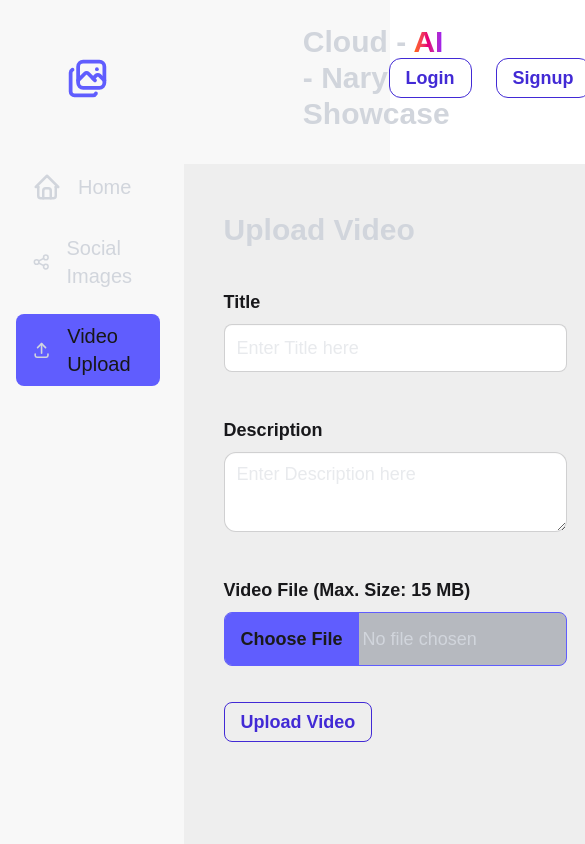
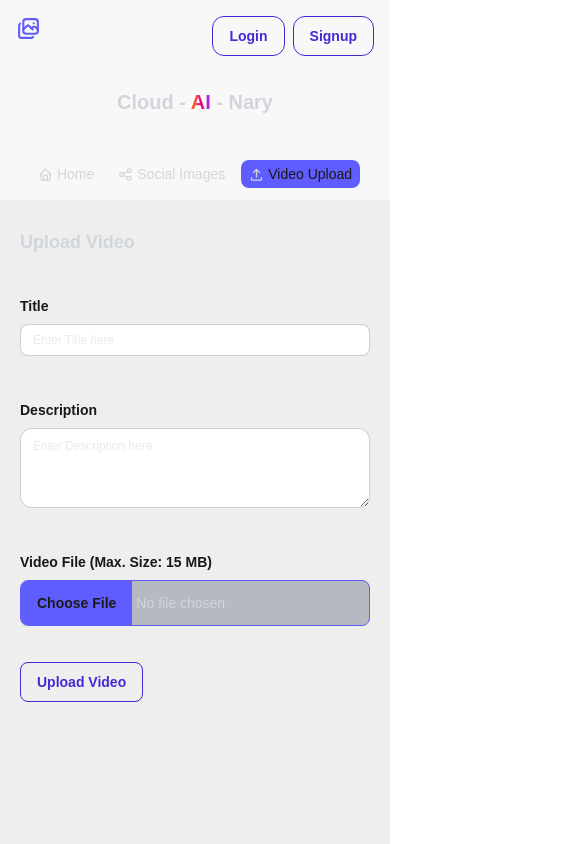
Before and after one commit to aadityaverma06/Cloud-AI-Nary-Media-Processing-System-Next.js-Full-Stack, a Next.js app: page /video-upload in a window 390 px wide. Shown: the top 844 px of the page, 585 px wide, since content can reach past the window. Built offline with nearby package versions, Linux system fonts and the light colour scheme; no server answers.

Commit message:
Make UI Responsive

```diff
--- a/src/app/(home)/home/page.jsx
+++ b/src/app/(home)/home/page.jsx
@@ -30,14 +30,14 @@ function Home() {
 
   return (
     <div className="min-h-screen p-8 flex flex-col gap-4 text-gray-300 relative">
-      <h2 className="text-3xl font-bold">
+      <h2 className="text-xl sm:text-2xl md:text-3xl font-bold">
         {videoList === null || videoList?.length === 0
           ? "No Videos Found"
           : videoList?.length === 1
           ? "1 Video"
           : `${videoList?.length} Videos`}
       </h2>
-      <div className="flex gap-4 flex-wrap">
+      <div className="flex gap-4 flex-wrap justify-center">
         {videoList != null ? (
           videoList.map((video) => (
             <VideoCard video={video} key={video.publicId} />
--- a/src/app/(home)/layout.jsx
+++ b/src/app/(home)/layout.jsx
@@ -28,43 +28,95 @@ function Layout({ children }) {
     }
   }
   return (
-    <div className="grid grid-cols-[auto_1fr] grid-rows-[auto_1fr] gap-6 min-h-screen pt-4 pl-4 bg-base-200 text-gray-300">
-      <div className="col-start-1 row-start-1 flex justify-center items-center">
+    <div className="grid grid-cols-[auto_1fr] grid-rows-[auto_1fr] gap-3 md:gap-6 min-h-screen pt-4 lg:pl-4 bg-base-200 text-gray-300">
+      <div className="col-start-1 row-start-1 flex justify-center items-start md:items-center pl-4 lg:pl-0">
         <IconLibraryPhoto
           size={45}
           color={"#605dfe"}
-          className="cursor-pointer"
+          className="cursor-pointer hidden md:block"
+        />
+        <IconLibraryPhoto
+          size={35}
+          color={"#605dfe"}
+          className="cursor-pointer hidden sm:block md:hidden"
+        />
+        <IconLibraryPhoto
+          size={25}
+          color={"#605dfe"}
+          className="cursor-pointer block sm:hidden"
         />
       </div>
-      <div className="col-start-2 row-start-1 grid grid-cols-3 justify-items-end">
-        <div></div>
+      <div className="col-span-2 lg:col-span-1 col-start-1 row-start-2 flex flex-row lg:flex-col gap-2 sm:gap-4 justify-center lg:justify-start mt-6 md:mt-0">
+        <NavLink href="/home">
+          <IconHome size={30} color={"#d1d5dc"} className="hidden md:block" />
+          <IconHome
+            size={20}
+            color={"#d1d5dc"}
+            className="hidden sm:block md:hidden"
+          />
+          <IconHome size={15} color={"#d1d5dc"} className="block sm:hidden" />
+          Home
+        </NavLink>
+        <NavLink href="/social-images">
+          <IconShare size={30} color={"#d1d5dc"} className="hidden md:block" />
+          <IconShare
+            size={20}
+            color={"#d1d5dc"}
+            className="hidden sm:block md:hidden"
+          />
+          <IconShare size={15} color={"#d1d5dc"} className="block sm:hidden" />
+          Social Images
+        </NavLink>
+        <NavLink href="/video-upload">
+          <IconUpload size={30} color={"#d1d5dc"} className="hidden md:block" />
+          <IconUpload
+            size={20}
+            color={"#d1d5dc"}
+            className="hidden sm:block md:hidden"
+          />
+          <IconUpload size={15} color={"#d1d5dc"} className="block sm:hidden" />
+          Video Upload
+        </NavLink>
+      </div>
+      <div className="col-start-1 md:col-start-2 row-start-1 flex items-center gap-y-6 md:gap-y-0 md:justify-between flex-col md:flex-row md:pr-0 col-span-2 md:col-span-1">
         <h1
-          className="text-3xl font-bold cursor-pointer hover:bg-gray-800 transition duration-200 px-4 py-2 rounded-lg"
+          className="text-xl sm:text-2xl md:text-3xl font-bold cursor-pointer hover:bg-gray-800 transition duration-200 px-4 py-2 rounded-lg order-2 md:order-1 "
           onClick={() => router.push("/")}
         >
           Cloud -{" "}
           <span className="bg-clip-text font-bold bg-gradient-to-r text-transparent  from-orange-500 via-pink-600 to-purple-600">
             AI
           </span>{" "}
-          - Nary Showcase
+          - Nary
         </h1>
         {user ? (
-          <div className="flex items-center justify-between gap-4 pr-4">
-            <img src={user.imageUrl} className="w-10 h-10 rounded-full" />
-            <h3 className="text-xl">{userEmail}</h3>
+          <div className="flex items-center md:justify-between gap-2 md:gap-4 pr-4 order-1 md:order-2 self-end md:self-center">
+            <img
+              src={user.imageUrl}
+              className="w-5 h-5 sm:w-7 sm:h-7 lg:w-10 lg:h-10 rounded-full"
+            />
+            <h3 className="text-base md:text-xl">{userEmail}</h3>
             <IconLogout
               size={30}
               color={isLogoutButtonHovered ? "#605dfe" : "#605dfeb3"}
               onClick={handleLogout}
-              className="cursor-pointer transition duration-200"
+              className="cursor-pointer transition duration-200 hidden md:block"
+              onMouseEnter={() => setIsLogoutButtonHovered(true)}
+              onMouseLeave={() => setIsLogoutButtonHovered(false)}
+            />
+            <IconLogout
+              size={20}
+              color={isLogoutButtonHovered ? "#605dfe" : "#605dfeb3"}
+              onClick={handleLogout}
+              className="cursor-pointer transition duration-200 block md:hidden"
               onMouseEnter={() => setIsLogoutButtonHovered(true)}
               onMouseLeave={() => setIsLogoutButtonHovered(false)}
             />
           </div>
         ) : (
-          <div className="flex gap-2 items-center">
+          <div className="flex gap-2 items-center text-base md:text-lg md:justify-between md:gap-4 pr-4 order-1 md:order-2 self-end md:self-center">
             <button
-              className="btn btn-outline btn-primary w-max rounded-xl text-lg mr-4"
+              className="btn btn-outline btn-primary w-max rounded-xl"
               onClick={() => {
                 router.push("/login");
               }}
@@ -72,7 +124,7 @@ function Layout({ children }) {
               Login
             </button>
             <button
-              className="btn btn-outline btn-primary w-max rounded-xl text-lg mr-4"
+              className="btn btn-outline btn-primary w-max rounded-xl"
               onClick={() => {
                 router.push("/signup");
               }}
@@ -82,21 +134,10 @@ function Layout({ children }) {
           </div>
         )}
       </div>
-      <div className="col-start-1 row-start-2 flex flex-col gap-4">
-        <NavLink href="/home">
-          <IconHome size={30} color={"#d1d5dc"} />
-          Home
-        </NavLink>
-        <NavLink href="/social-images">
-          <IconShare size={30} color={"#d1d5dc"} />
-          Social Images
-        </NavLink>
-        <NavLink href="/video-upload">
-          <IconUpload size={30} color={"#d1d5dc"} />
-          Video Upload
-        </NavLink>
+
+      <div className="col-span-2 lg:col-span-1 col-start-1 lg:col-start-2 row-start-3 lg:row-start-2 bg-base-300 ">
+        {children}
       </div>
-      <div className="col-start-2 row-start-2 bg-base-300 ">{children}</div>
     </div>
   );
 }
--- a/src/app/(home)/video-upload/page.jsx
+++ b/src/app/(home)/video-upload/page.jsx
@@ -44,43 +44,48 @@ function VideoUpload() {
   }
 
   return (
-    <div className="max-h-screen p-10 text-gray-300">
+    <div className="min-h-screen p-5 md:p-10 text-gray-300">
       <div className="flex flex-col gap-8">
-        <h2 className="text-3xl pt-2 font-bold">Upload Video</h2>
+        <h2 className="text-lg sm:text-2xl md:text-3xl pt-2 font-bold">
+          Upload Video
+        </h2>
         <fieldset className="fieldset">
-          <legend className="fieldset-legend text-lg">Title</legend>
+          <legend className="fieldset-legend text-sm sm:text-base md:text-lg">
+            Title
+          </legend>
           <input
             type="text"
-            className="input input-lg w-full
-            !rounded-lg"
+            className="input input-sm sm:input-md md:input-lg w-full !rounded-lg"
             placeholder="Enter Title here"
             value={title}
             onChange={(e) => setTitle(e.target.value)}
           />
         </fieldset>
         <fieldset className="fieldset">
-          <legend className="fieldset-legend text-lg">Description</legend>
+          <legend className="fieldset-legend text-sm sm:text-base md:text-lg">
+            Description
+          </legend>
           <textarea
-            className="textarea textarea-lg w-full rounded-xl"
+            className="textarea textarea-sm sm:textarea-md md:textarea-lg w-full rounded-xl"
             placeholder="Enter Description here"
             value={description}
             onChange={(e) => setDescription(e.target.value)}
           ></textarea>
         </fieldset>
         <fieldset className="fieldset">
-          <legend className="fieldset-legend text-lg">
+          <legend className="fieldset-legend text-sm sm:text-base md:text-lg  ">
             Video File (Max. Size: 15 MB)
           </legend>
           <input
             type="file"
-            className="file:bg-[#605dfe] file:text-[#1a1a1a] cursor-pointer file:px-4 file:py-3 file:font-bold rounded-lg border-1 border-[#605dfe] bg-gray-700/30 text-lg"
+            className="file:bg-[#605dfe] file:text-[#1a1a1a] cursor-pointer file:px-4 file:py-3 file:font-bold rounded-lg border-1 border-[#605dfe] bg-gray-700/30 text-sm sm:text-base md:text-lg  "
             onChange={(e) => setVideoFile(e.target.files[0])}
             ref={videoRef}
           />
         </fieldset>
         {!isUploading && (
           <button
-            className="btn btn-primary btn-outline w-max text-lg !rounded-lg"
+            className="btn btn-primary btn-outline w-max text-sm sm:text-base md:text-lg   !rounded-lg"
             onClick={handleVideoFileUpload}
           >
             Upload Video
--- a/src/app/layout.js
+++ b/src/app/layout.js
@@ -15,7 +15,7 @@ const geistMono = Geist_Mono({
 });
 
 export const metadata = {
-  title: "Create Next App",
+  title: "Cloud-AI-Nary Media Utility System ",
   description: "Generated by create next app",
 };
 
--- a/src/app/utils/navLinkTag.js
+++ b/src/app/utils/navLinkTag.js
@@ -12,9 +12,9 @@ export function NavLink({ href, children }) {
     <Link
       href={href}
       className={cn(
-        "flex gap-4 px-4 py-2 transition duration-200 hover:bg-gray-700/30 rounded-lg text-xl items-center",
+        "flex gap-1 sm:gap-2 md:gap-4 px-2 py-1 lg:px-4 lg:py-2 transition duration-200 hover:bg-gray-700/30 rounded-lg text-sm sm:text-lg md:text-xl items-center",
         isActive &&
-          "bg-[#605dfe] text-foreground rounded-lg px-4 py-2 hover:bg-gray-800 transition duration-200 w-[100%]"
+          "bg-[#605dfe] text-foreground rounded-lg px-2 py-1 lg:px-4 lg:py-2 hover:bg-gray-800 transition duration-200"
       )}
     >
       {children}
--- a/src/components/VideoCard.jsx
+++ b/src/components/VideoCard.jsx
@@ -71,7 +71,7 @@ function VideoCard({ video }) {
   }, [isPreviewReady, isHovered]);
   return (
     <div
-      className="flex flex-col gap-4 w-[393px] rounded-xl bg-gray-800/40 overflow-hidden shadow-[0_0_15px_0_rgba(0,0,0,0.6)] hover:translate-y-[-10px] transition duration-200"
+      className="flex flex-col gap-4 w-[339px] xl:w-[393px] rounded-xl bg-gray-800/40 overflow-hidden shadow-[0_0_15px_0_rgba(0,0,0,0.6)] hover:translate-y-[-10px] transition duration-200"
       onMouseEnter={() => setIsHovered(true)}
       onMouseLeave={() => setIsHovered(false)}
     >
@@ -97,10 +97,10 @@ function VideoCard({ video }) {
           <h2 className="text-xl">{video.title}</h2>
           <h3 className="text-base text-gray-400">{video.description}</h3>
         </div>
-        <p className="text-base text-gray-400">{`Uploaded ${dateFormatter(
+        <p className="text-base text-right text-gray-400">{`Uploaded ${dateFormatter(
           video.createdAt
         )}`}</p>
-        <div className="flex gap-24">
+        <div className="flex justify-between">
           <div className="flex gap-2 items-center">
             <IconFileUpload size={30} color={"#605dfe"} />
             <div className="flex flex-col gap-2 text-sm">
```
Also changed, not shown: src/app/(home)/social-images/page.jsx (+8 -8 lines).
